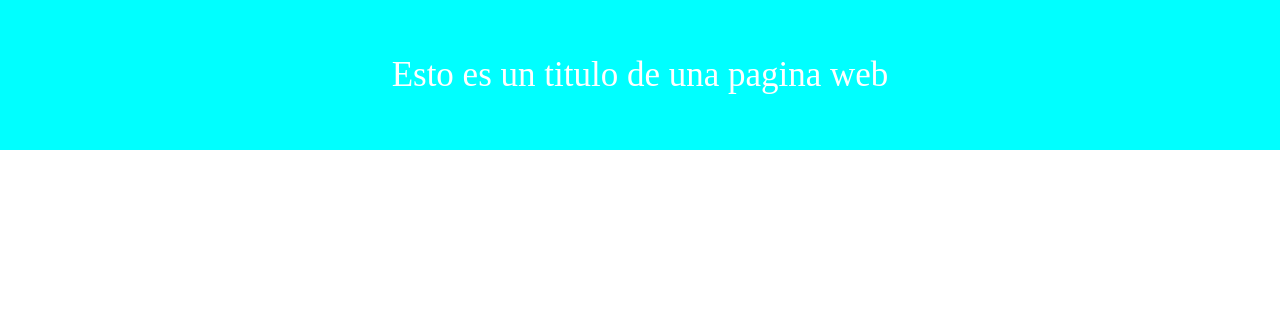
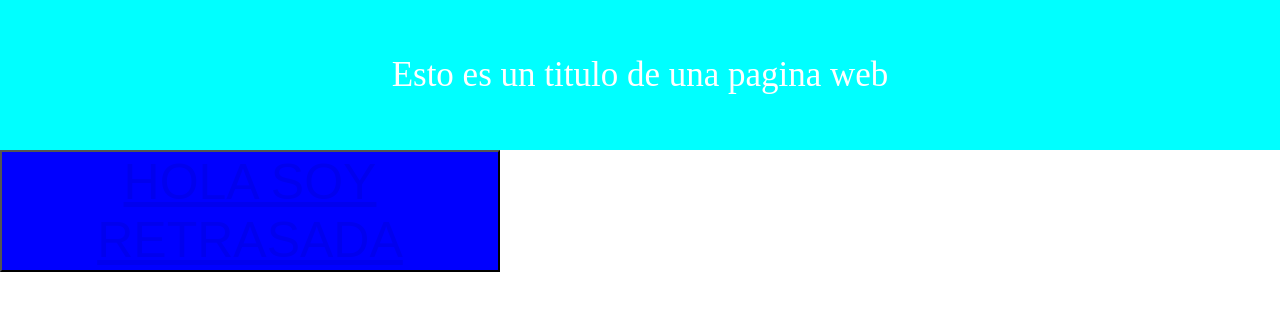
Before and after one commit to Lau451/gitExample, a plain HTML site: page index.html in a window 1280 px wide. Drawn offline with Linux system fonts and the light colour scheme.

Commit message:
Add new button

```diff
--- a/index.html
+++ b/index.html
@@ -11,6 +11,7 @@
     <header>
         Esto es un titulo de una pagina web
     </header>
+    <button class="boton"><a href="http://www.ole.com.ar" target="_blank">HOLA SOY RETRASADA</a></button>
     <script src="./app.js"></script>
 </body>
 </html>
--- a/style.css
+++ b/style.css
@@ -1,4 +1,8 @@
 body {
+    display: flex;
+    flex-direction: column;
+    justify-content: center;
+
     margin: 0px;
 }
 
@@ -12,3 +16,21 @@ header {
     color: white;
     font-size: 35px;
 }
+
+.boton {
+    display: flex;
+    justify-content: center;
+    align-items: center;
+    background-color: blue;
+    color: yellow;
+    font-size: 50px;
+    font-family: Arial, Helvetica, sans-serif;
+    width: 500px;
+    margin: 2px solid black;
+}
+
+.boton:hover {
+    cursor: pointer;
+    color: blue;
+    background-color: yellow;
+}
```
